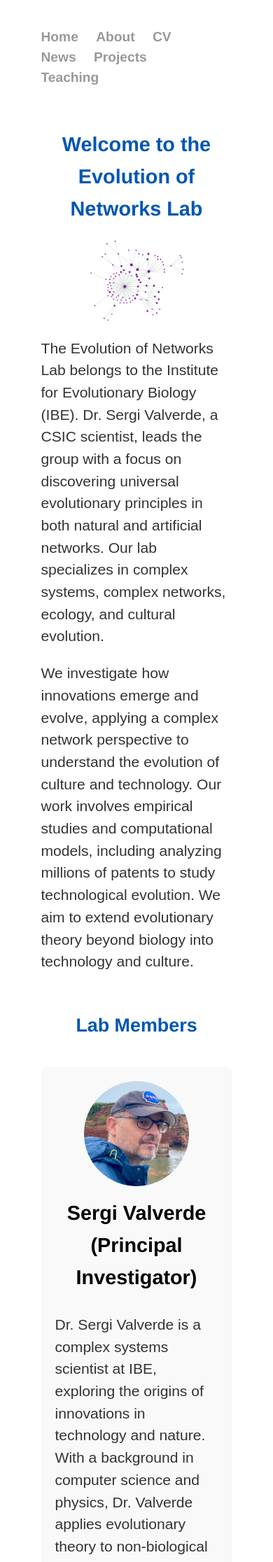
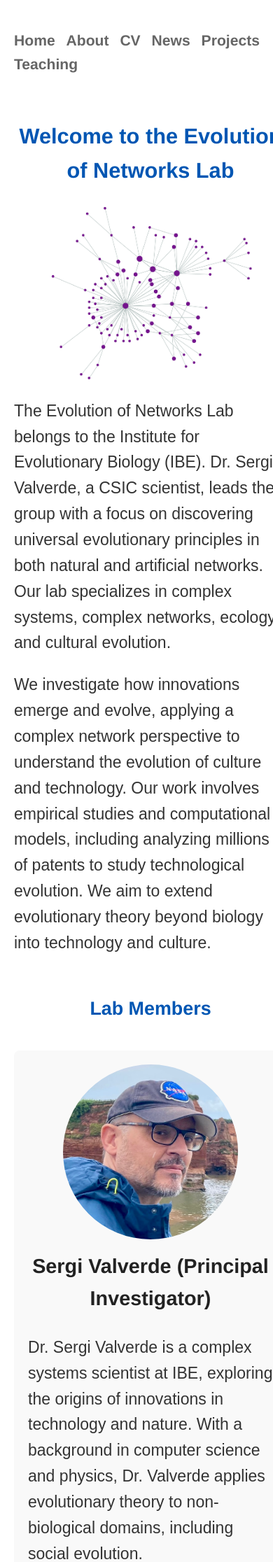
Before and after one commit to svalver/svalver.github.io, a Jekyll site: the page built from index.html, in a window 390 px wide. Shown: the top 2232 px of the page at 70% size. Built offline with Jekyll 4.4.1, drawn with Linux system fonts in a browser that asks for light colours.

Commit message:
mobile friendly

```diff
--- a/css/main.css
+++ b/css/main.css
@@ -1,44 +1,111 @@
 body {
-	margin: 60px auto;
-	width: 70%;
-	line-height: 1.5em;
+    margin: 20px auto;
+    width: 100%;
+    line-height: 1.6em;
     font-family: "Helvetica Neue", Helvetica, Arial, sans-serif;
+    font-size: 1em; /* Default base font size */
 }
 
-a { text-decoration: none; color: #999; }
+/* Adjust link styling for better contrast */
+a { text-decoration: none; color: #666; }
 a:hover { text-decoration: underline; }
 
-p, ul { font-size: 1.1em; line-height: 1.5em; color: #333; }
+p, ul {
+    font-size: 1.2em; /* Slightly larger default text */
+    line-height: 1.6em;
+    color: #333;
+}
 
 h1, h2, h3, h4 {
     font-family: "Helvetica Neue", Helvetica, Arial, sans-serif;
+    color: #222;
 }
-h1 { font-size: 1.5em;  }
-h2 { font-size: 1.4em; }
-h3 { font-size: 1.3em; }
-h4 { font-size: 1.2em; }
+
+h1 { font-size: 2em; } /* Increase for better readability */
+h2 { font-size: 1.75em; }
+h3 { font-size: 1.5em; }
+h4 { font-size: 1.25em; }
 
 nav ul, footer ul {
-	font-size: 1em;
+    font-size: 1.1em;
     font-family: "Helvetica Neue", Helvetica, Arial, sans-serif;
     padding: 0px;
     list-style: none;
     font-weight: bold;
 }
-nav ul li, footer ul li { display: inline; margin-right: 20px; }
 
-footer { border-top: 1px solid #d5d5d5; font-size: .8em; }
+nav ul li, footer ul li {
+    display: inline;
+    margin-right: 20px;
+}
+
+footer {
+    border-top: 1px solid #d5d5d5;
+    font-size: 0.9em;
+    padding-top: 10px;
+    text-align: center;
+}
 
 /* Blog */
-ul.posts { margin: 20px auto 40px; font-size: 1.1em; }
-ul.posts li { list-style: none; }
+ul.posts {
+    margin: 20px auto 40px;
+    font-size: 1.1em;
+}
+ul.posts li {
+    list-style: none;
+}
 
 /* CV */
 .cv { margin: 0px 0px 60px; }
 .cv h1 { font-size: 3em; }
-.cv h2 { font-size: 2em; }
+.cv h2 { font-size: 2.5em; } /* Increased for mobile readability */
 .cv address, .cv .download {
     font-family: "Helvetica Neue", Helvetica, Arial, sans-serif;
 }
-.cv address, .cv p { font-size: 1.1em; }
-.cv .download { float: right; font-size: .8em; text-transform: uppercase; }
+.cv address, .cv p {
+    font-size: 1.2em;
+    line-height: 1.6em;
+}
+.cv .download {
+    float: right;
+    font-size: 0.9em;
+    text-transform: uppercase;
+}
+
+/* Mobile Responsive Adjustments */
+@media (max-width: 768px) {
+    body {
+        margin: 10px auto;
+        font-size: 1.1em; /* Base font size increased for smaller screens */
+    }
+    h1 { font-size: 1.8em; }
+    h2 { font-size: 1.6em; }
+    h3 { font-size: 1.4em; }
+    h4 { font-size: 1.2em; }
+
+    nav ul li, footer ul li {
+        margin-right: 10px;
+    }
+
+    .cv h1 { font-size: 2.5em; }
+    .cv h2 { font-size: 2em; }
+}
+
+@media (max-width: 480px) {
+    body {
+        margin: 5px auto;
+        font-size: 1.2em; /* Further increase for smaller devices */
+    }
+    h1 { font-size: 1.6em; }
+    h2 { font-size: 1.4em; }
+    h3 { font-size: 1.3em; }
+    h4 { font-size: 1.1em; }
+
+    .cv h1 { font-size: 2em; }
+    .cv h2 { font-size: 1.75em; }
+    .cv .download {
+        float: none;
+        text-align: center;
+        margin-top: 10px;
+    }
+}
--- a/index.html
+++ b/index.html
@@ -47,14 +47,14 @@
     text-align: center;
 }
 .member-photo {
-    width: 150px;
-    height: 150px;
+    width: 250px;
+    height: 250px;
     object-fit: cover;
     border-radius: 50%;
     margin-bottom: 15px;
 }
-.rendering{
-    width: 50%;
+.rendering-image{
+    width: 75%;
     display: block;
     margin: auto;
 }
@@ -122,7 +122,7 @@
     <!-- Lab Header and Overview -->
     <h1>Welcome to the Evolution of Networks Lab</h1>
 
-     <img src="images/network.png" alt="a network" class="rendering">
+     <img src="images/network.png" alt="a network" class="rendering-image">
 
     <p>
         The Evolution of Networks Lab belongs to the Institute for Evolutionary Biology (IBE). Dr. Sergi Valverde, a CSIC scientist, leads the group with a focus on discovering universal evolutionary principles in both natural and artificial networks. Our lab specializes in complex systems, complex networks, ecology, and cultural evolution.
```
Also changed, not shown: css/main copy.css (added, +44 -0 lines). Lines whose indentation alone changed are shown as unchanged.
